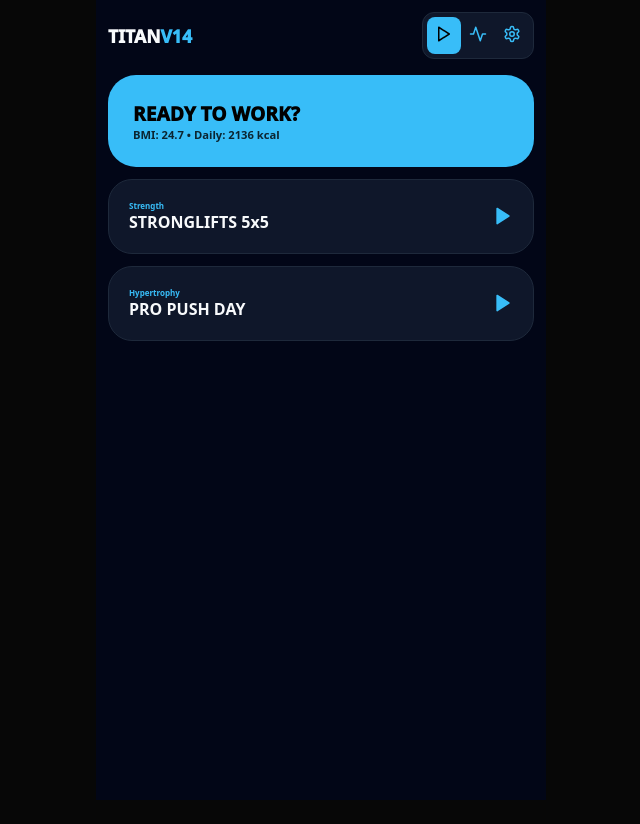
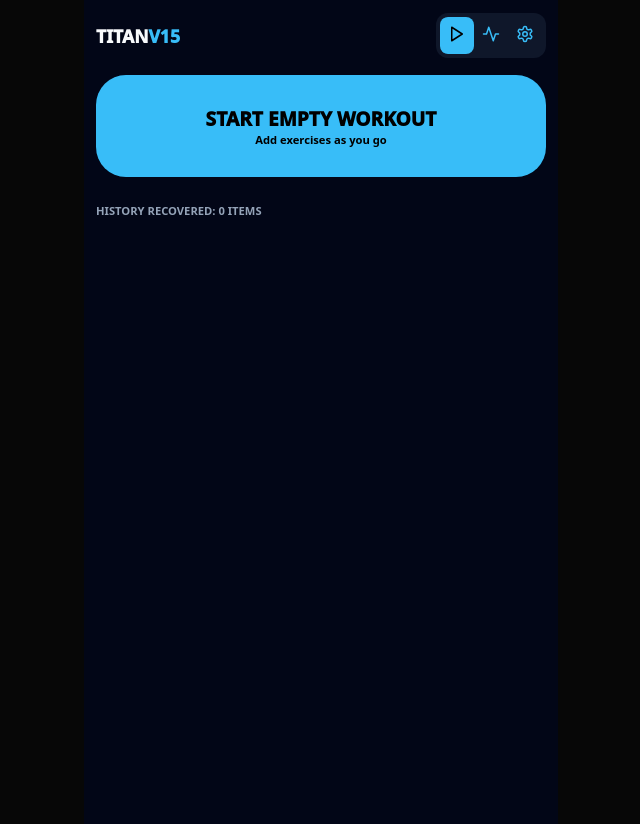
Before and after one commit to srafiq2406teachered-byte/Titan-Tracker, a React (Vite) app: page / in a window 1280 px wide. Shown: the whole page, without its empty margins (319-959 px from the left). Before the commit the page ends 800 px from the top, so only its background shows below. Built offline with nearby package versions, Linux system fonts and the light colour scheme.

Commit message:
Update App.jsx

```diff
--- a/src/App.jsx
+++ b/src/App.jsx
@@ -1,20 +1,18 @@
 import React, { useState, useEffect, useMemo } from 'react';
-import { Play, Settings, Activity, Plus, Trash2, Dumbbell, Zap, ChevronRight, History } from 'lucide-react';
+import { Play, Settings, Activity, Plus, Trash2, Dumbbell, Search, X, Check } from 'lucide-react';
 
 const TitanTracker = () => {
-  // --- 1. PRO DATA & PROGRAMS ---
-  const EX = {
-    sq: { id: "sq", name: "Squat", muscle: "Legs", tier: 1 },
-    bp: { id: "bp", name: "Bench Press", muscle: "Chest", tier: 1 },
-    dl: { id: "dl", name: "Deadlift", muscle: "Back", tier: 1 },
-    ohp: { id: "ohp", name: "Military Press", muscle: "Shoulders", tier: 1 },
-    row: { id: "row", name: "BB Row", muscle: "Back", tier: 1 },
-    cur: { id: "cur", name: "Bicep Curl", muscle: "Arms", tier: 3 },
-  };
-
-  const PRO_PROGRAMS = [
-    { id: 'sl55', name: "STRONGLIFTS 5x5", list: [EX.sq, EX.bp, EX.row], tag: "Strength" },
-    { id: 'ppl', name: "PRO PUSH DAY", list: [EX.bp, EX.ohp, EX.cur], tag: "Hypertrophy" }
+  // --- 1. THE MASTER LIBRARY ---
+  const EXERCISE_LIBRARY = [
+    { id: "1", name: "Bench Press", muscle: "Chest", tier: 1 },
+    { id: "2", name: "Deadlift", muscle: "Back", tier: 1 },
+    { id: "3", name: "Squats", muscle: "Legs", tier: 1 },
+    { id: "4", name: "Military Press", muscle: "Shoulders", tier: 1 },
+    { id: "5", name: "Pull Ups", muscle: "Back", tier: 1 },
+    { id: "6", name: "Bicep Curls", muscle: "Arms", tier: 3 },
+    { id: "7", name: "Tricep Pushdown", muscle: "Arms", tier: 3 },
+    { id: "8", name: "Leg Press", muscle: "Legs", tier: 2 },
+    { id: "9", name: "Dumbbell Flys", muscle: "Chest", tier: 3 }
   ];
 
   // --- 2. STATE ---
@@ -24,193 +22,151 @@ const TitanTracker = () => {
   const [bio, setBio] = useState({ weight: 80, height: 180, age: 30, gender: 'male' });
   const [activeSession, setActiveSession] = useState(null);
   const [sessionData, setSessionData] = useState({});
+  const [searchQuery, setSearchQuery] = useState('');
+  const [showLibrary, setShowLibrary] = useState(false);
 
-  // --- 3. THE "RECOVERY" PERSISTENCE ---
+  // --- 3. RECOVERY & SYNC ---
   useEffect(() => {
-    // Attempt to pull from ALL previous version keys to prevent data loss
     const v11 = localStorage.getItem('titan_v11_master');
     const v12 = localStorage.getItem('titan_v12_final');
     const v14 = localStorage.getItem('titan_v14_vault');
+    const v15 = localStorage.getItem('titan_v15_modular');
 
-    const combined = JSON.parse(v14 || v12 || v11 || '{}');
+    const combined = JSON.parse(v15 || v14 || v12 || v11 || '{}');
     if (combined.history) setHistory(combined.history);
     if (combined.bio) setBio(combined.bio);
     if (combined.unit) setUnit(combined.unit || 'metric');
   }, []);
 
   useEffect(() => {
-    localStorage.setItem('titan_v14_vault', JSON.stringify({ history, bio, unit }));
+    localStorage.setItem('titan_v15_modular', JSON.stringify({ history, bio, unit }));
   }, [history, bio, unit]);
 
-  // --- 4. ANALYTICS ---
-  const muscleHeat = useMemo(() => {
-    const stats = { Chest: 0, Back: 0, Legs: 0, Shoulders: 0, Arms: 0 };
-    history.forEach(s => s.details?.forEach(ex => {
-      const m = Object.values(EX).find(e => e.name === ex.name)?.muscle || "Other";
-      if (stats[m] !== undefined) stats[m] += ex.sets.length;
-    }));
-    return stats;
-  }, [history]);
+  // --- 4. LOGIC ---
+  const filteredLibrary = EXERCISE_LIBRARY.filter(ex =>
+    ex.name.toLowerCase().includes(searchQuery.toLowerCase())
+  );
 
-  const stats = useMemo(() => {
-    let w = unit === 'metric' ? bio.weight : bio.weight * 0.453;
-    let h = unit === 'metric' ? bio.height : bio.height * 2.54;
-    const bmi = (w / ((h / 100) ** 2)).toFixed(1);
-    const bmr = (10 * w) + (6.25 * h) - (5 * bio.age) + (bio.gender === 'male' ? 5 : -161);
-    return { bmi, tdee: Math.round(bmr * 1.2) };
-  }, [bio, unit]);
-
-  const startWorkout = (routine) => {
-    const list = routine.list.map(ex => ({ ...ex, instId: `${ex.id}-${Math.random()}` }));
-    setActiveSession({ name: routine.name, list });
-    setSessionData({});
-    setView('train');
+  const addExerciseToWorkout = (ex) => {
+    const instId = `${ex.id}-${Math.random()}`;
+    setActiveSession(prev => ({ ...prev, list: [...prev.list, { ...ex, instId }] }));
+    setShowLibrary(false);
+    setSearchQuery('');
   };
 
   const T = { bg: '#020617', surf: '#0f172a', card: '#1e293b', acc: '#38bdf8', text: '#f8fafc', mute: '#94a3b8' };
 
   return (
-    <div style={{ background: T.bg, minHeight: '100vh', color: T.text, padding: '12px', fontFamily: 'system-ui', maxWidth: '450px', margin: '0 auto', display: 'flex', flexDirection: 'column', boxSizing: 'border-box' }}>
+    <div style={{ background: T.bg, minHeight: '100vh', color: T.text, padding: '12px', fontFamily: 'system-ui', maxWidth: '450px', margin: '0 auto', display: 'flex', flexDirection: 'column' }}>
 
-      {/* GLOBAL HEADER */}
-      <div style={{ display: 'flex', justifyContent: 'space-between', alignItems: 'center', marginBottom: '15px' }}>
-        <h1 style={{ fontWeight: '950', fontSize: '1.1em' }}>TITAN<span style={{color: T.acc}}>V14</span></h1>
-        <div style={{ display: 'flex', background: T.surf, padding: '4px', borderRadius: '12px', border: `1px solid ${T.card}` }}>
-          {[ {id:'menu', i:<Play size={18}/>}, {id:'metrics', i:<Activity size={18}/>}, {id:'settings', i:<Settings size={18}/>} ].map(n => (
-            <button key={n.id} onClick={() => setView(n.id)} style={{ border: 'none', background: view === n.id ? T.acc : 'transparent', color: view === n.id ? '#000' : T.acc, padding: '8px', borderRadius: '8px', transition: '0.2s' }}>{n.i}</button>
-          ))}
+      {/* HEADER */}
+      {!showLibrary && (
+        <div style={{ display: 'flex', justifyContent: 'space-between', alignItems: 'center', marginBottom: '15px' }}>
+          <h1 style={{ fontWeight: '950', fontSize: '1.1em' }}>TITAN<span style={{color: T.acc}}>V15</span></h1>
+          <div style={{ display: 'flex', background: T.surf, padding: '4px', borderRadius: '12px' }}>
+            {[ {id:'menu', i:<Play size={18}/>}, {id:'metrics', i:<Activity size={18}/>}, {id:'settings', i:<Settings size={18}/>} ].map(n => (
+              <button key={n.id} onClick={() => setView(n.id)} style={{ border: 'none', background: view === n.id ? T.acc : 'transparent', color: view === n.id ? '#000' : T.acc, padding: '8px', borderRadius: '8px' }}>{n.i}</button>
+            ))}
+          </div>
         </div>
-      </div>
+      )}
 
+      {/* SEARCH OVERLAY (RESTORED) */}
+      {showLibrary && (
+        <div style={{ position: 'fixed', inset: 0, background: T.bg, zIndex: 100, padding: '20px', display: 'flex', flexDirection: 'column' }}>
+          <div style={{ display: 'flex', gap: '10px', marginBottom: '20px' }}>
+            <div style={{ flex: 1, background: T.surf, borderRadius: '12px', padding: '5px 15px', display: 'flex', alignItems: 'center' }}>
+              <Search size={18} color={T.mute} />
+              <input autoFocus placeholder="Find exercise..." value={searchQuery} onChange={e => setSearchQuery(e.target.value)} style={{ background: 'none', border: 'none', color: '#fff', padding: '10px', width: '100%' }} />
+            </div>
+            <button onClick={() => setShowLibrary(false)} style={{ background: T.card, border: 'none', borderRadius: '12px', color: '#fff', padding: '10px' }}><X size={20}/></button>
+          </div>
+          <div style={{ overflowY: 'auto', flex: 1 }}>
+            {filteredLibrary.map(ex => (
+              <div key={ex.id} onClick={() => addExerciseToWorkout(ex)} style={{ background: T.surf, padding: '15px', borderRadius: '15px', marginBottom: '10px', display: 'flex', justifyContent: 'space-between' }}>
+                <span style={{ fontWeight: 'bold' }}>{ex.name}</span>
+                <span style={{ fontSize: '0.7em', color: T.acc }}>{ex.muscle}</span>
+              </div>
+            ))}
+            {searchQuery && !filteredLibrary.length && (
+              <button onClick={() => addExerciseToWorkout({ id: 'custom', name: searchQuery, muscle: 'Other' })} style={{ width: '100%', padding: '15px', background: T.acc, color: '#000', borderRadius: '15px', fontWeight: 'bold' }}>Add Custom: "{searchQuery}"</button>
+            )}
+          </div>
+        </div>
+      )}
+
+      {/* MAIN VIEWS */}
       <div style={{ flexGrow: 1, overflowY: 'auto', paddingBottom: '120px' }}>
 
-        {/* VIEW: TRAIN (THE REPS-OFF-SCREEN FIX) */}
+        {/* TRAIN VIEW (WITH REPS FIX & ADD BUTTON) */}
         {view === 'train' && activeSession && (
-          <div style={{ display: 'flex', flexDirection: 'column', gap: '10px' }}>
-            <h2 style={{ fontSize: '1em', fontWeight: '950', color: T.acc }}>{activeSession.name}</h2>
+          <div style={{ display: 'flex', flexDirection: 'column', gap: '12px' }}>
+            <div style={{ display: 'flex', justifyContent: 'space-between', alignItems: 'center' }}>
+               <h2 style={{ fontSize: '1.1em', fontWeight: '900', color: T.acc }}>{activeSession.name}</h2>
+               <button onClick={() => setShowLibrary(true)} style={{ background: T.surf, border: `1px solid ${T.acc}`, color: T.acc, padding: '6px 12px', borderRadius: '10px', fontSize: '0.7em', fontWeight: 'bold' }}>+ ADD EXERCISE</button>
+            </div>
+
             {activeSession.list.map(ex => (
-              <div key={ex.instId} style={{ background: T.surf, padding: '12px', borderRadius: '18px', border: `1px solid ${T.card}` }}>
-                <div style={{ fontWeight: '900', fontSize: '0.85em', marginBottom: '12px', display: 'flex', justifyContent: 'space-between' }}>
-                   <span>{ex.name.toUpperCase()}</span>
-                   <span style={{color: T.mute, fontSize: '0.7em'}}>{ex.muscle}</span>
+              <div key={ex.instId} style={{ background: T.surf, padding: '15px', borderRadius: '20px', border: `1px solid ${T.card}` }}>
+                <div style={{ display: 'flex', justifyContent: 'space-between', marginBottom: '10px' }}>
+                  <span style={{ fontWeight: '900', fontSize: '0.85em' }}>{ex.name.toUpperCase()}</span>
+                  <button onClick={() => setActiveSession(s => ({ ...s, list: s.list.filter(item => item.instId !== ex.instId) }))} style={{ color: '#ef4444', background: 'none', border: 'none' }}><Trash2 size={16}/></button>
                 </div>
 
-                {/* HEADERS TO PREVENT CONFUSION */}
-                <div style={{ display: 'flex', gap: '8px', marginBottom: '4px', paddingLeft: '28px' }}>
-                  <span style={{ width: '80px', fontSize: '0.5em', color: T.mute }}>MASS ({unit === 'metric' ? 'KG' : 'LB'})</span>
+                {/* THE FIXED REPS GRID */}
+                <div style={{ display: 'flex', gap: '10px', marginBottom: '4px', paddingLeft: '30px' }}>
+                  <span style={{ width: '80px', fontSize: '0.5em', color: T.mute }}>{unit === 'metric' ? 'KG' : 'LB'}</span>
                   <span style={{ width: '80px', fontSize: '0.5em', color: T.mute }}>REPS</span>
                 </div>
 
                 {(sessionData[ex.instId] || [{w:'', r:''}]).map((s, i) => (
-                  <div key={i} style={{ display: 'flex', gap: '8px', marginBottom: '8px', alignItems: 'center' }}>
-                    <div style={{ width: '20px', fontSize: '0.7em', color: T.acc, fontWeight: 'bold' }}>{i+1}</div>
-
-                    {/* FIXED WIDTH INPUTS PREVENT OVERFLOW */}
+                  <div key={i} style={{ display: 'flex', gap: '10px', marginBottom: '8px', alignItems: 'center' }}>
+                    <div style={{ width: '20px', fontSize: '0.7em', color: T.acc, fontWeight: '900' }}>{i+1}</div>
                     <input type="number" placeholder="0" value={s.w} onChange={e => {
                       const sets = [...(sessionData[ex.instId] || [])];
                       sets[i].w = e.target.value;
                       setSessionData({...sessionData, [ex.instId]: sets});
-                    }} style={{ width: '80px', background: T.bg, border: '1px solid #334155', borderRadius: '8px', color: '#fff', textAlign: 'center', padding: '10px' }} />
-
+                    }} style={{ width: '80px', background: T.bg, border: '1px solid #334155', borderRadius: '10px', color: '#fff', textAlign: 'center', padding: '10px' }} />
                     <input type="number" placeholder="0" value={s.r} onChange={e => {
                       const sets = [...(sessionData[ex.instId] || [])];
                       sets[i].r = e.target.value;
                       setSessionData({...sessionData, [ex.instId]: sets});
-                    }} style={{ width: '80px', background: T.bg, border: '1px solid #334155', borderRadius: '8px', color: '#fff', textAlign: 'center', padding: '10px' }} />
-
-                    {i > 0 && <button onClick={() => {
-                      const sets = sessionData[ex.instId].filter((_, idx) => idx !== i);
-                      setSessionData({...sessionData, [ex.instId]: sets});
-                    }} style={{ background: 'none', border: 'none', color: '#ef4444', padding: '5px' }}><Trash2 size={14}/></button>}
+                    }} style={{ width: '80px', background: T.bg, border: '1px solid #334155', borderRadius: '10px', color: '#fff', textAlign: 'center', padding: '10px' }} />
                   </div>
                 ))}
-
                 <button onClick={() => {
                   const s = sessionData[ex.instId] || [];
                   setSessionData({...sessionData, [ex.instId]: [...s, {w: s[s.length-1]?.w || '', r: ''}]});
-                }} style={{ width: '100%', padding: '10px', background: T.card, border: 'none', borderRadius: '10px', color: T.acc, fontSize: '0.7em', fontWeight: 'bold' }}>+ ADD SET</button>
+                }} style={{ width: '100%', padding: '10px', background: T.card, border: 'none', borderRadius: '12px', color: T.mute, fontSize: '0.7em' }}>+ SET</button>
               </div>
             ))}
           </div>
         )}
 
-        {/* VIEW: METRICS (RECOVERED ACTIVITIES) */}
-        {view === 'metrics' && (
+        {/* MENU: STARTING POINT */}
+        {view === 'menu' && (
           <div style={{ display: 'flex', flexDirection: 'column', gap: '15px' }}>
-            <div style={{ background: T.surf, padding: '20px', borderRadius: '24px', textAlign: 'center' }}>
-              <div style={{ color: T.acc, fontSize: '0.6em', fontWeight: '900', letterSpacing: '2px', marginBottom: '15px' }}>ANATOMICAL LOAD</div>
-              <div style={{ display: 'grid', gridTemplateColumns: 'repeat(3, 1fr)', gap: '10px' }}>
-                {Object.entries(muscleHeat).map(([m, val]) => (
-                  <div key={m} style={{ background: T.bg, padding: '10px', borderRadius: '12px', border: `1px solid ${val > 0 ? T.acc : T.card}` }}>
-                    <div style={{ fontSize: '0.5em', color: T.mute }}>{m.toUpperCase()}</div>
-                    <div style={{ fontSize: '1em', fontWeight: '900', color: val > 0 ? T.acc : T.text }}>{val} <span style={{fontSize: '0.5em'}}>sets</span></div>
-                  </div>
-                ))}
-              </div>
+            <div onClick={() => { setActiveSession({ name: 'Free Session', list: [] }); setView('train'); }} style={{ background: T.acc, padding: '30px', borderRadius: '30px', textAlign: 'center', color: '#000', cursor: 'pointer' }}>
+               <div style={{ fontWeight: '950', fontSize: '1.2em' }}>START EMPTY WORKOUT</div>
+               <div style={{ fontSize: '0.7em', fontWeight: 'bold' }}>Add exercises as you go</div>
             </div>
-
-            <h3 style={{ fontSize: '0.7em', color: T.acc, fontWeight: '900' }}>ACTIVITY HISTORY ({history.length})</h3>
-            {history.map((h, i) => (
-              <div key={i} style={{ background: T.surf, padding: '15px', borderRadius: '15px', display: 'flex', justifyContent: 'space-between', borderLeft: `4px solid ${T.acc}` }}>
-                <div>
-                  <div style={{ fontSize: '0.8em', fontWeight: 'bold' }}>{h.name}</div>
-                  <div style={{ fontSize: '0.6em', color: T.mute }}>{h.date}</div>
-                </div>
-                <ChevronRight size={16} color={T.mute}/>
-              </div>
+            <h3 style={{ fontSize: '0.7em', color: T.mute, fontWeight: '900' }}>HISTORY RECOVERED: {history.length} ITEMS</h3>
+            {history.slice(0,3).map((h, i) => (
+              <div key={i} style={{ background: T.surf, padding: '15px', borderRadius: '15px', opacity: 0.6, fontSize: '0.8em' }}>{h.date} - {h.name}</div>
             ))}
-          </div>
-        )}
-
-        {/* VIEW: MENU (PROGRAM SELECTION) */}
-        {view === 'menu' && (
-          <div style={{ display: 'flex', flexDirection: 'column', gap: '12px' }}>
-            <div style={{ background: T.acc, padding: '25px', borderRadius: '28px', color: '#000' }}>
-              <div style={{ fontWeight: '950', fontSize: '1.2em' }}>READY TO WORK?</div>
-              <div style={{ fontSize: '0.7em', fontWeight: 'bold', opacity: 0.8 }}>BMI: {stats.bmi} • Daily: {stats.tdee} kcal</div>
-            </div>
-            {PRO_PROGRAMS.map(r => (
-              <div key={r.id} onClick={() => startWorkout(r)} style={{ background: T.surf, padding: '20px', borderRadius: '24px', display: 'flex', justifyContent: 'space-between', alignItems: 'center', cursor: 'pointer', border: `1px solid ${T.card}` }}>
-                <div>
-                  <div style={{ fontSize: '0.5em', color: T.acc, fontWeight: '900' }}>{r.tag}</div>
-                  <div style={{ fontWeight: '900' }}>{r.name}</div>
-                </div>
-                <Play size={20} fill={T.acc} color={T.acc}/>
-              </div>
-            ))}
-          </div>
-        )}
-
-        {/* VIEW: SETTINGS */}
-        {view === 'settings' && (
-          <div style={{ display: 'flex', flexDirection: 'column', gap: '15px' }}>
-            <div style={{ background: T.surf, padding: '20px', borderRadius: '24px' }}>
-              <h3 style={{ fontSize: '0.7em', color: T.acc, fontWeight: '900', marginBottom: '15px' }}>CALCULATOR CONFIG</h3>
-              <div style={{ display: 'grid', gridTemplateColumns: '1fr 1fr', gap: '12px' }}>
-                {['weight', 'height', 'age'].map(f => (
-                  <div key={f}>
-                    <label style={{ fontSize: '0.5em', color: T.mute }}>{f.toUpperCase()}</label>
-                    <input type="number" value={bio[f]} onChange={e => setBio({...bio, [f]: Number(e.target.value)})} style={{ width: '100%', background: T.bg, border: 'none', padding: '12px', borderRadius: '10px', color: '#fff', boxSizing: 'border-box' }} />
-                  </div>
-                ))}
-                <button onClick={() => setUnit(unit === 'metric' ? 'imperial' : 'metric')} style={{ background: T.acc, border: 'none', borderRadius: '10px', fontWeight: 'bold' }}>{unit.toUpperCase()}</button>
-              </div>
-            </div>
-            <button onClick={() => { if(confirm('Wipe everything?')) { localStorage.clear(); location.reload(); } }} style={{ color: '#ef4444', fontSize: '0.7em', fontWeight: 'bold', background: 'none', border: 'none' }}>RESET ALL DATA</button>
           </div>
         )}
 
       </div>
 
-      {/* STICKY FINISH BAR */}
+      {/* FINISH BUTTON */}
       {view === 'train' && activeSession && (
-        <div style={{ position: 'fixed', bottom: 0, left: 0, right: 0, padding: '15px', background: `linear-gradient(transparent, ${T.bg} 30%)` }}>
+        <div style={{ position: 'fixed', bottom: 15, left: 15, right: 15 }}>
           <button onClick={() => {
             const details = activeSession.list.map(ex => ({ name: ex.name, sets: (sessionData[ex.instId] || []).filter(s => s.w && s.r) }));
             setHistory([{ date: new Date().toLocaleDateString(), name: activeSession.name, details }, ...history]);
-            setActiveSession(null);
-            setView('metrics');
-          }} style={{ width: '100%', padding: '18px', background: T.acc, color: '#000', borderRadius: '18px', fontWeight: '950', border: 'none', boxShadow: '0 0 20px rgba(56, 189, 248, 0.4)' }}>FINISH & LOG SESSION</button>
+            setActiveSession(null); setView('menu');
+          }} style={{ width: '100%', padding: '20px', background: T.acc, color: '#000', borderRadius: '20px', fontWeight: '950', border: 'none' }}>LOG WORKOUT</button>
         </div>
       )}
 
```
